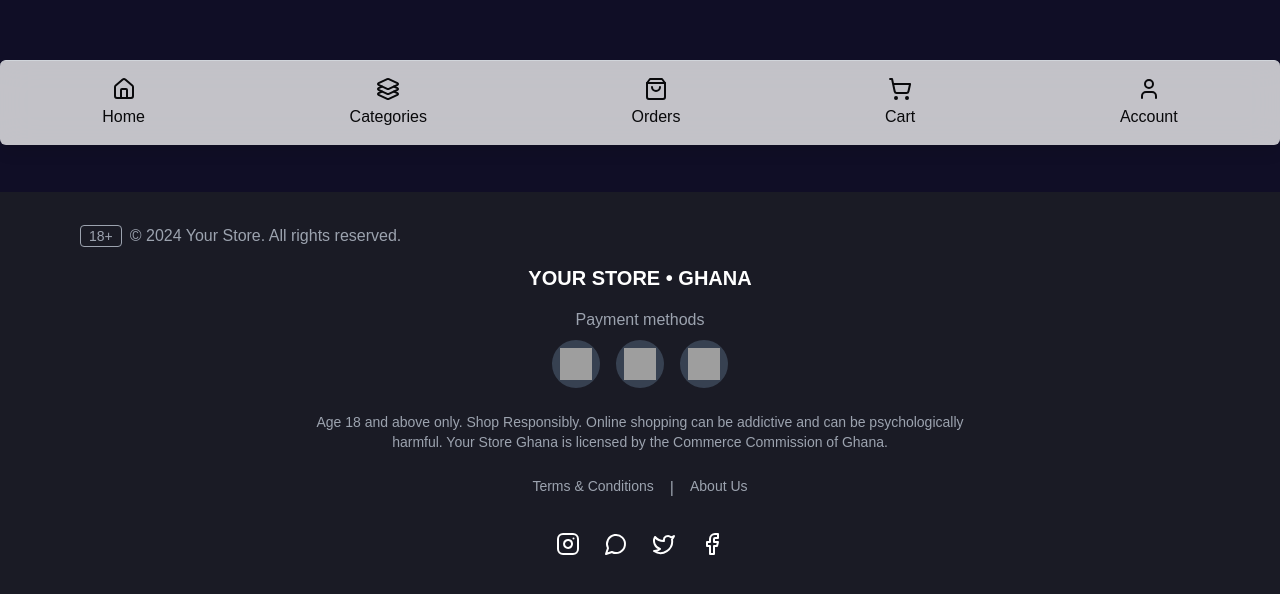
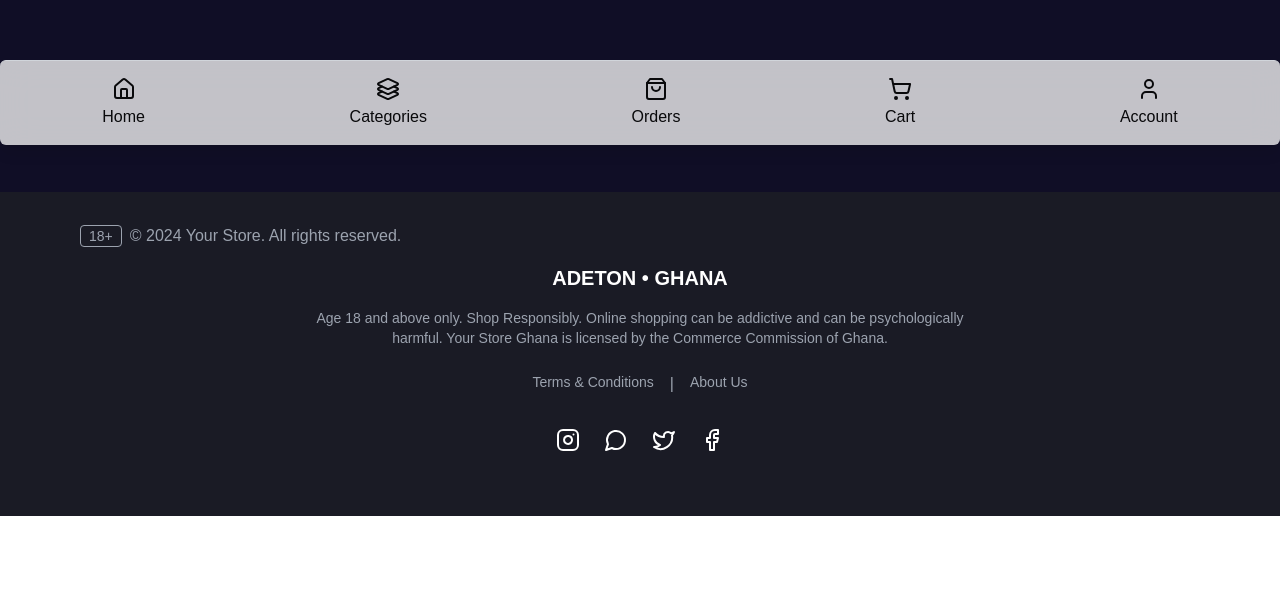
Before and after one commit to joesunesis/adeton, a Next.js app: page / in a window 1280 px wide. Shown: the part 655-1249 px from the top of the page. After the commit the page ends 1171 px from the top, so only its background shows below. Built offline with nearby package versions, Linux system fonts and the light colour scheme; no server answers; grey boxes are pictures that could not be loaded.

Commit message:
Update footer and ItemCard file

```diff
--- a/app/components/Footer.tsx
+++ b/app/components/Footer.tsx
@@ -16,13 +16,13 @@ const Footer = () => {
 
         {/* Store Name and Payment Info */}
         <div className="text-center mb-8">
-          <h2 className="text-xl font-bold mb-4">YOUR STORE • GHANA</h2>
+          <h2 className="text-xl font-bold mb-4">ADETON • GHANA</h2>
 
-          {/* Payment Details */}
-          <div className="mb-6">
+          {/* Payment Details
+           <div className="mb-6">
             <p className="text-gray-400 mb-2">Payment methods</p>
             <div className="flex justify-center gap-4 mb-4">
-              {/* Payment Method Icons - Replace with your actual payment method logos */}
+              {/* Payment Method Icons - Replace with your actual payment method logos
               <div className="bg-gray-700 rounded-full p-2">
                 <img src="/api/placeholder/32/32" alt="Payment 1" className="w-8 h-8" />
               </div>
@@ -33,7 +33,7 @@ const Footer = () => {
                 <img src="/api/placeholder/32/32" alt="Payment 3" className="w-8 h-8" />
               </div>
             </div>
-          </div>
+          </div> */}
 
           {/* Terms and Legal */}
           <p className="text-sm text-gray-400 mb-6 max-w-2xl mx-auto">
--- a/app/components/ItemCard.tsx
+++ b/app/components/ItemCard.tsx
@@ -8,14 +8,15 @@ interface ItemCardProps {
 const ItemCard: React.FC<ItemCardProps> = ({ item }) => {
   return (
     <div className="bg-[#2c2674] rounded-lg p-4 shadow-md">
-      <Link href={`/product/${item.itemId}`}>
       <div className="flex flex-col items-center text-center">
         {/* Product Image */}
+        <Link href={`/product/${item.itemId}`}>
           <img
             src={item.image}
             alt={item.name}
             className="w-full h-40 object-cover mb-3 rounded-md"
           />
+        </Link>
         {/* Rating and Reviews */}
         <div className="flex items-center space-x-1 text-yellow-400 text-sm mb-2">
           <span>⭐ {item.brand || "4.7"}</span> {/* Placeholder rating */}
@@ -23,7 +24,7 @@ const ItemCard: React.FC<ItemCardProps> = ({ item }) => {
         </div>
         {/* Product Name */}
         <h3 className="text-white text-lg font-semibold mb-2">{item.name}</h3>
-          {/* Product Specifications */}
+        {/* Product Specifications *
         <p className="text-gray-500 text-sm">4-mic ENC HD Voice</p>
         <p className="text-gray-500 text-sm">30dB ANC Noise Cancellation</p>
         {/* Price and Discount */}
@@ -34,7 +35,6 @@ const ItemCard: React.FC<ItemCardProps> = ({ item }) => {
             )} */}
         </div>
       </div>
-      </Link>
     </div>
   );
 };
```
Lines whose indentation alone changed are shown as unchanged.
